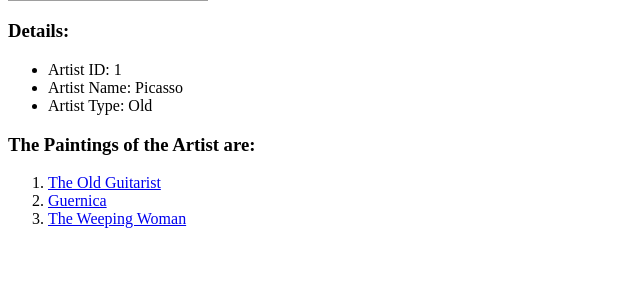
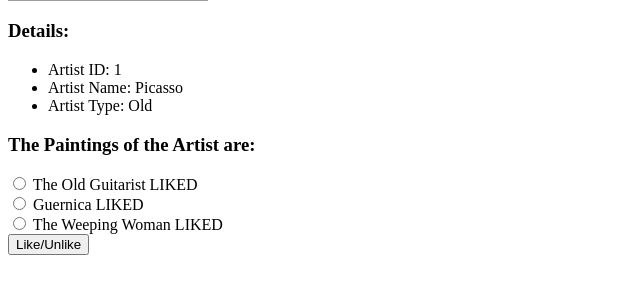
Before and after one commit to mayankmtg/Django-Gallery, a Django app: page /paintings/1/ in a window 1280 px wide. Shown: the part 283-577 px from the top of the page, without its empty margins (0-640 px from the left). Run offline with Django 3.2, Linux system fonts and the light colour scheme; data comes from the database, SQL or seed files in the repository; both versions use the stored data as it was after the commit; grey boxes are pictures that could not be loaded.

Commit message:
Like and Unlike Options(final without GUI)

```diff
--- a/paintings/models.py
+++ b/paintings/models.py
@@ -14,6 +14,7 @@ class Artwork(models.Model):
 	painting_date = models.CharField(max_length=25)
 	painting_cost = models.CharField(max_length=10)
 	painting_image=models.CharField(max_length=1000)
+	painting_liked=models.BooleanField(default=False)
 
 	def __str__(self):
 		return self.painting_name
--- a/paintings/templates/paintings/index.html
+++ b/paintings/templates/paintings/index.html
@@ -15,7 +15,7 @@
     {% if all_segments %}
       <ul>
         {% for segment in all_segments %}
-        <li><a href="{% url 'nextseg' segment.id %}">{{ segment.artist_name }}</a></li>
+          <li><a href="{% url 'nextseg' segment.id %}">{{ segment.artist_name }}</a></li>
         {%endfor%}
       </ul>
     {% else %}
--- a/paintings/templates/paintings/segments.html
+++ b/paintings/templates/paintings/segments.html
@@ -16,10 +16,24 @@
     </ul>
 
     <h3>The Paintings of the Artist are:</h3>
-    <ol>
-      {%for art in artworks%}
-      <li><a href="#">{{ art.painting_name }}</a></li>
-      {%endfor%}
-    </ol>
+    {% if error_message %}
+      <p><strong> {{ error_message }}</strong></p>
+    {% endif %}
+
+    <form action="{% url 'like' segment.id %}" method="post">
+      {% csrf_token %}
+      {% for art in segment.artwork_set.all %}
+        <input type="radio" name="artwork" id="song{{ forloop.counter }}" value="{{ art.id }}">
+        <label for="song{{ forloop.counter }}">{{ art.painting_name }}
+          <!--if the person has liked the song then the extra code is added to the label-->
+          {% if art.painting_liked %}
+            LIKED
+          {% endif %}
+        </label>
+        <br>
+      {% endfor %}
+      <input type="submit" name="Like" value="Like/Unlike">
+    </form>
+
   </body>
 </html>
--- a/paintings/urls.py
+++ b/paintings/urls.py
@@ -7,4 +7,7 @@ urlpatterns=[
 
 	#...../paintings/<id>/
 	url(r'^(?P<segment_id>[0-9]+)/$', views.nextseg, name='nextseg'),
+
+	#...../paintings/<id>/like/
+	url(r'^(?P<segment_id>[0-9]+)/like/$', views.like, name='like'),
 ]
--- a/paintings/views.py
+++ b/paintings/views.py
@@ -1,6 +1,5 @@
-from django.http import Http404
-from django.shortcuts import render
-from .models import Segment
+from django.shortcuts import render, get_object_or_404
+from .models import Segment, Artwork
 
 def index(request):
 
@@ -16,13 +15,29 @@ def index(request):
 	return render(request, 'paintings/index.html', context)
 
 def nextseg(request, segment_id):
+	segment = get_object_or_404(Segment, id=segment_id)
+	context = {
+		'segment' : segment,
+	}
+	return render(request, 'paintings/segments.html', context)
+
+
+def like(request, segment_id):
+	segment = get_object_or_404(Segment, id=segment_id)
+	context = {
+		'segment' : segment,
+	}
 	try:
-		segment = Segment.objects.get(id=segment_id)
-		artworks= segment.artwork_set.all()
-		context = {
+		selected_artwork = segment.artwork_set.get(id=request.POST['artwork'])
+	except(KeyError, Artwork.DoesNotExist):
+		return render(request, 'paintings/segments.html', {
 			'segment' : segment,
-			'artworks': artworks,
-		}
-	except Segment.DoesNotExist:
-		raise Http404("Segment does not exists")
-	return render(request, 'paintings/segments.html', context)
+			'error_message' : "No item was selected"
+		})
+	else:
+		if(selected_artwork.painting_liked == True):
+			selected_artwork.painting_liked = False
+		else:
+			selected_artwork.painting_liked = True
+		selected_artwork.save()
+		return render(request, 'paintings/segments.html', context)
```
Also changed, not shown: db.sqlite3, paintings/migrations/0002_artwork_painting_liked.py (added), 4 other files.
